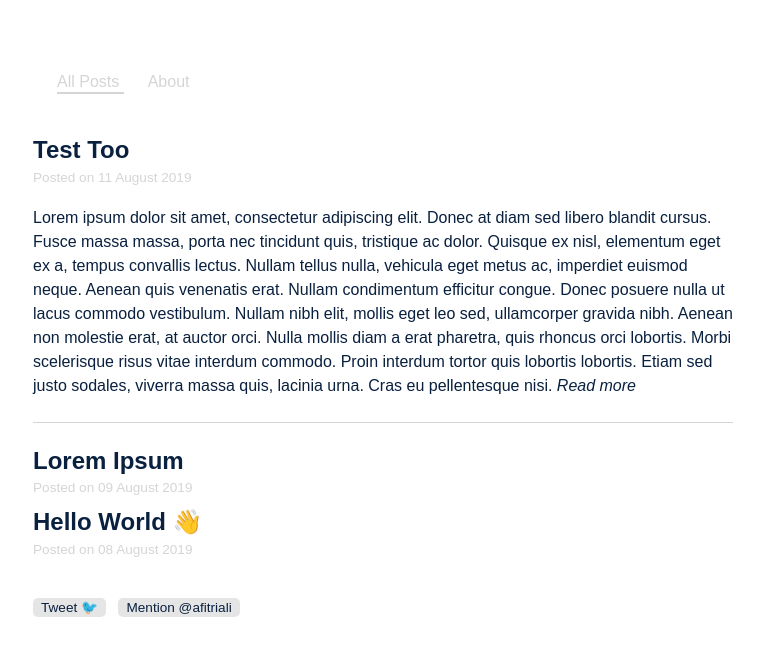
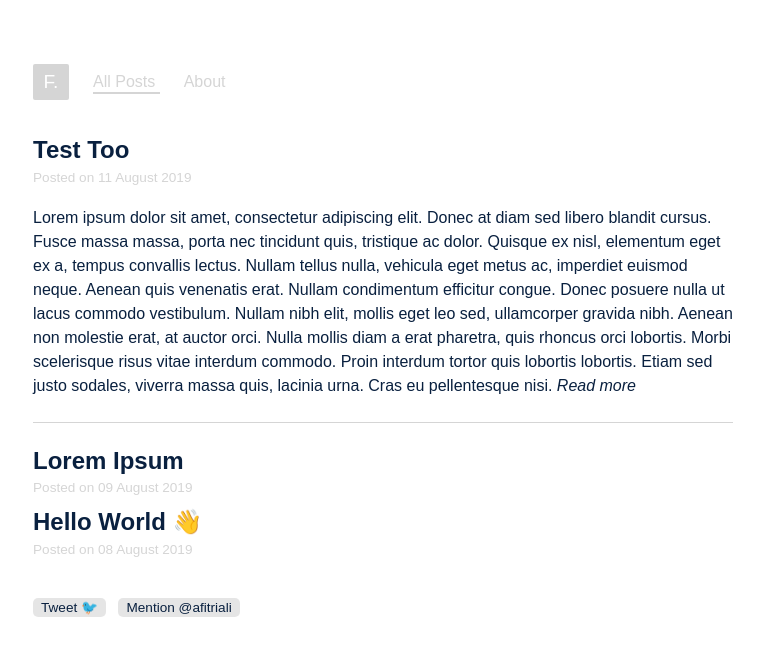
Before and after one commit to xfltrt/xfltrt.github.io, a Jekyll site: the page built from index.html, in a window 1280 px wide. Shown: the top 656 px of the page, without its empty margins (257-1020 px from the left). Built offline with Jekyll 4.4.1, drawn with Linux system fonts in a browser that asks for light colours; comment, search, counter and statistics services are not loaded.

Commit message:
Update navigation.html

```diff
--- a/_includes/navigation.html
+++ b/_includes/navigation.html
@@ -1,4 +1,5 @@
 <nav>
+  <div id="logo">F.</div>
   {% for item in site.data.navigation %}
     <a href="{{ item.link }}" {% if page.url == item.link %}class="current"{% endif %}>
     {{ item.name }}
```
